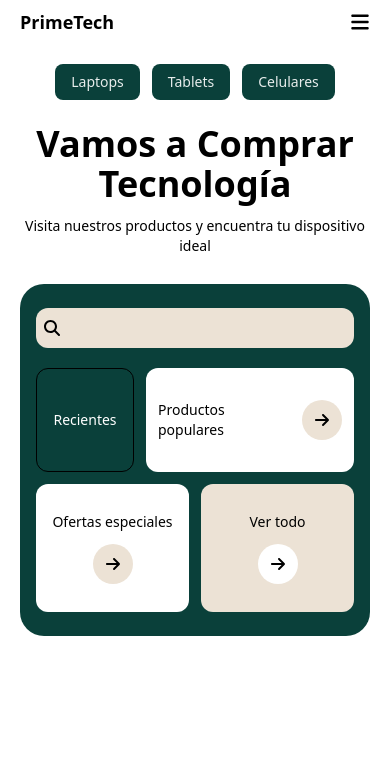
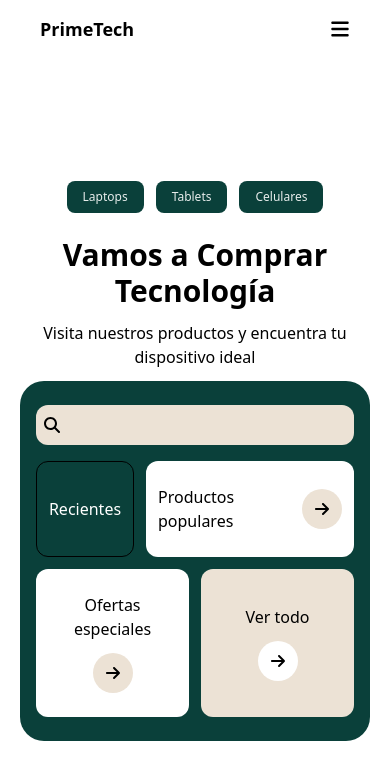
Before and after one commit to JahirMM/primeTechFrontend, a Next.js app: page / in a window 390 px wide. Shown: the top 780 px of the page. Built offline with nearby package versions, Linux system fonts and the light colour scheme.

Commit message:
feat(hero): complete the responsive design

```diff
--- a/src/app/globals.css
+++ b/src/app/globals.css
@@ -1,3 +1,7 @@
 @tailwind base;
 @tailwind components;
 @tailwind utilities;
+
+.hola {
+    height: calc(100vh - 74px);
+}
--- a/src/home/components/hero/Categories.tsx
+++ b/src/home/components/hero/Categories.tsx
@@ -17,12 +17,13 @@ function Categories() {
   ];
 
   return (
-    <div className="flex gap-3 justify-center pt-5 mb-6">
+    <div className="flex gap-3 justify-center pt-5 mb-6 md:m-0 md:p-0 md:flex-col md:relative md:z-50">
+      <span className="hidden md:inline md:text-md">Categorias</span>
       {categoryItems.map(({ label, href }) => (
         <Link
           key={label}
           href={href}
-          className="bg-primaryColor text-sm text-white/90 px-4 py-2 rounded-lg"
+          className="bg-primaryColor text-center text-md text-white/90 px-4 py-2 rounded-lg text-xs lg:text-sm"
         >
           {label}
         </Link>
--- a/src/home/components/hero/FeaturedSection.tsx
+++ b/src/home/components/hero/FeaturedSection.tsx
@@ -3,29 +3,72 @@ import ArrowIcon from "@/icons/ArrowIcon";
 
 function FeaturedSection() {
   return (
-    <div className="bg-primaryColor py-6 px-4 rounded-3xl">
+    <div
+      className="
+    bg-primaryColor py-6 px-4 mt-3 rounded-3xl
+      md:relative md:z-10
+      md:w-[75%] md:m-auto
+      md:py-8
+      lg:py-11 lg:px-10
+      xl:w-[65%]"
+    >
       <div className="bg-secondaryColor flex items-center gap-2 p-2 rounded-xl">
         <SearchIcon className="size-4" />
         <input type="text" className="bg-secondaryColor flex-1 px-1" />
       </div>
-      <div className="mt-5 grid grid-cols-6 gap-3 text-sm">
-        <div className="cursor-pointer bg-transparent border border-black rounded-xl col-start-1 col-end-3 text-center py-8 px-3 flex justify-center items-center">
+      <div className="mt-4 grid grid-cols-6 gap-3 text-md md:mt-10 md:grid-cols-11">
+        <div
+          className="
+          cursor-pointer bg-transparent border border-black rounded-xl
+          col-start-1 col-end-3
+          text-center py-6 px-3
+          flex justify-center items-center
+          md:max-h-[50%] md:py-10
+          "
+        >
           <span className="text-white">Recientes</span>
         </div>
-        <div className="cursor-pointer bg-white rounded-xl col-start-3 col-end-7 py-8 px-3 flex gap-3 justify-center items-center">
-          <span>Productos populares</span>
+        <div
+          className="
+          cursor-pointer bg-white rounded-xl
+          col-start-3 col-end-7 py-6 px-3
+          flex gap-3 justify-center items-center
+          md:flex-col
+          md:col-start-3 md:col-end-6 md:py-10
+          lg:flex-row
+          xl:py-16
+          "
+        >
+          <span className="md:text-center">Productos populares</span>
           <span className="bg-secondaryColor p-3 rounded-full">
             <ArrowIcon className="size-4" />
           </span>
         </div>
-        <div className="cursor-pointer bg-white text-center rounded-xl col-start-1 col-end-4 py-7 px-3 flex flex-col items-center justify-center gap-3">
+        <div
+          className="
+          cursor-pointer bg-white text-center rounded-xl
+          col-start-1 col-end-4 py-6 px-3
+          flex flex-col items-center justify-center gap-3
+          md:col-start-6 md:col-end-10 md:py-10
+          md:flex-row
+          xl:py-16
+          "
+        >
           <span>Ofertas especiales</span>
           <span className="bg-secondaryColor p-3 rounded-full">
             <ArrowIcon className="size-4" />
           </span>
         </div>
-        <div className="cursor-pointer bg-secondaryColor rounded-xl col-start-4 col-end-7 py-7 px-3 flex flex-col justify-center items-center gap-3">
-          <span>Ver todo</span>
+        <div
+          className="
+          cursor-pointer bg-secondaryColor rounded-xl
+          col-start-4 col-end-7 py-6 px-3
+          flex flex-col justify-center items-center gap-3
+          md:col-start-10 md:col-end-12 md:py-10
+          xl:py-16
+          "
+        >
+          <span className="md:text-center">Ver todo</span>
           <span className="bg-white p-3 rounded-full">
             <ArrowIcon className="size-4" />
           </span>
--- a/src/home/components/hero/Hero.tsx
+++ b/src/home/components/hero/Hero.tsx
@@ -3,13 +3,37 @@ import Categories from "./Categories";
 
 function Hero() {
   return (
-    <section className="px-5">
-      <Categories />
-      <div className="text-center mb-7">
-        <h1 className="text-4xl font-bold mb-3">Vamos a Comprar Tecnología</h1>
-        <p className="text-sm">
-          Visita nuestros productos y encuentra tu dispositivo ideal
-        </p>
+    <section className="h-[calc(100vh-58px)] flex flex-col justify-center px-5 mt-[58px] xs:px-10 xs:gap-5 md:px-0">
+      <div
+        className="
+        md:flex md:flex-row-reverse md:gap-5
+        md:w-[75%] md:m-auto
+        md:mb-10 md:pt-0 md:items-start md:relative
+        xl:w-[65%]
+      "
+      >
+        <Categories />
+        <div className="text-center md:flex-1">
+          <h1 className="text-3xl font-bold mb-3 md:mb-10 md:text-5xl 2xl:text-6xl 2xl:mb-20">
+            Vamos a Comprar <br className="hidden xs:block"></br> Tecnología
+          </h1>
+          <p className="text-md">
+            Visita nuestros productos y encuentra tu dispositivo ideal
+          </p>
+        </div>
+        <img
+          src="/images/home/img-home.svg"
+          alt="Imagen de la seccion home"
+          className="
+          hidden
+          lg:inline-block
+          lg:absolute lg:left-0 lg:bottom-0
+          lg:z-0
+          lg:-translate-x-[167px] lg:translate-y-[252px]
+          lg:h-[400px] lg:w-[385px]
+          2xl:size-[448px]
+          2xl:-translate-x-[152px] 2xl:lg:translate-y-[264px]"
+        />
       </div>
       <FeaturedSection />
     </section>
--- a/src/share/components/Header.tsx
+++ b/src/share/components/Header.tsx
@@ -52,7 +52,7 @@ function Header() {
   const [showNav, setShowNav] = useState(false);
 
   return (
-    <header className="px-5 py-2 fixed top-0 w-full flex justify-between items-center sm:py-0">
+    <header className="h-[58px] px-10 fixed top-0 w-full flex justify-between items-center sm:py-0 md:z-50">
       <Link href={"/"} className="text-lg font-bold scale-100">
         PrimeTech
       </Link>
--- a/tailwind.config.ts
+++ b/tailwind.config.ts
@@ -13,6 +13,7 @@ export default {
         secondaryColor: "#ECE2D5",
         sectionColor: "#F9F0E5",
       },
+      screens: { xs: "475px", "lg-md": "952px" },
     },
   },
   plugins: [],
```
Also changed, not shown: public/images/home/img-home.svg (added).
